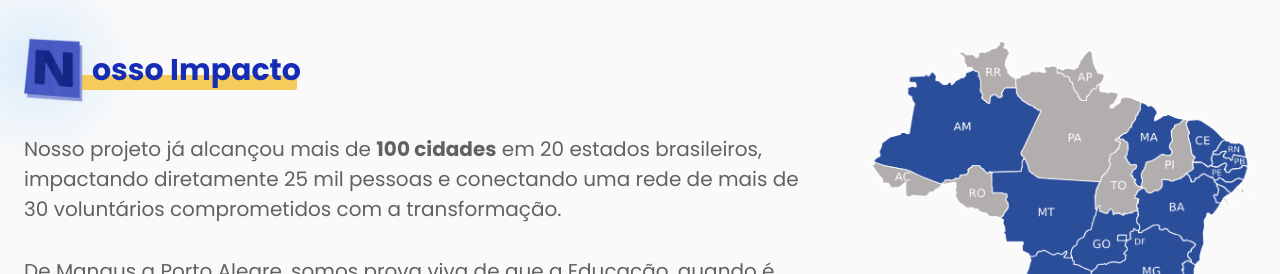
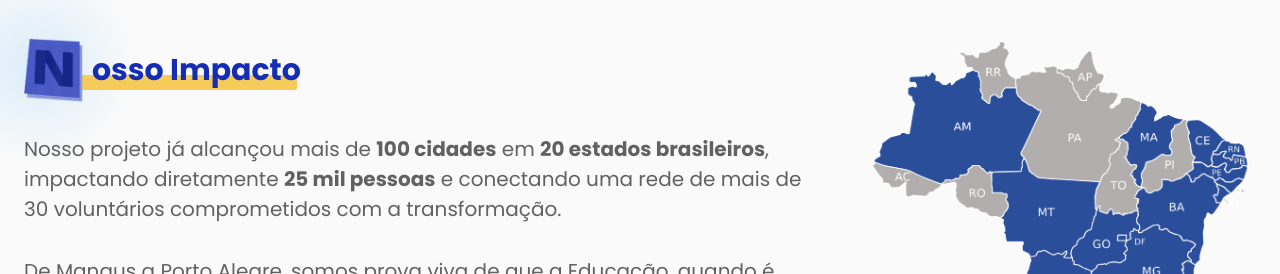
Before and after one commit to lucasffa/geduc-site, a SvelteKit app: page / in a window 1280 px wide. Shown: the part 780-1054 px from the top of the page. Built offline with nearby package versions, Linux system fonts and the light colour scheme.

Commit message:
Implementou dataprops de page.ts para page.svelte no fragmento do OurImpact no template

```diff
--- a/src/lib/types/components.ts
+++ b/src/lib/types/components.ts
@@ -973,6 +973,9 @@ export interface HomePageProps {
   /** Dados do hero */
   hero: HeroSectionProps;
 
+  /** Dados da seção de impacto */
+  ourImpact: OurImpactProps;
+
   /** Dados das estatísticas */
   stats: StatsSectionProps;
 
--- a/src/routes/+page.svelte
+++ b/src/routes/+page.svelte
@@ -206,12 +206,10 @@
 	<!-- Our Impact Section -->
 	<svelte:fragment slot="ourImpact" let:dispatch>
 		<OurImpact
-			title="Nosso Impacto"
-			impactText="Nosso projeto já alcançou mais de **100 cidades** em 20 estados brasileiros, impactando diretamente 25 mil pessoas e conectando uma rede de mais de 30 voluntários comprometidos com a transformação.
-			De Manaus a Porto Alegre, somos prova viva de que a Educação, quando é humana e acessível, rompe fronteiras, une realidades e cria futuros.
-Confira os estados brasileiros impactados pelas nossas iniciativas no mapa ao lado!!"
-			background="gradient"
-			layout="split-2-1"
+			title={data.pageData.ourImpact.title}
+			impactText={data.pageData.ourImpact.impactText}
+			background={data.pageData.ourImpact.background}
+			layout={data.pageData.ourImpact.layout}
 		/>
 	</svelte:fragment>
 
--- a/src/routes/+page.ts
+++ b/src/routes/+page.ts
@@ -38,9 +38,15 @@ export const load: PageLoad = async ({ fetch, params }) => {
         decorative: true
       },
 
+      ourImpact: {
+        title: 'Nosso Impacto',
+        impactText: 'Nosso projeto já alcançou mais de **100 cidades** em **20 estados brasileiros**, impactando diretamente **25 mil pessoas** e conectando uma rede de mais de 30 voluntários comprometidos com a transformação.\nDe Manaus a Porto Alegre, somos prova viva de que a Educação, quando é humana e acessível, rompe fronteiras, une realidades e cria futuros.\nConfira os estados brasileiros impactados pelas nossas iniciativas no mapa ao lado!!',
+        background: 'gradient' as const,
+        layout: 'split-2-1' as const
+      },
+
       stats: {
-        title: 'Nosso Impacto',
-        description: 'Nosso projeto já alcançou estudantes em todo o Brasil, criando uma rede nacional de apoio educacional que transforma vidas através de oportunidades.',
+        title: 'Estatísticas',
         stats: [
           {
             value: '100+',
@@ -240,6 +246,12 @@ export const load: PageLoad = async ({ fetch, params }) => {
           layout: 'centered' as const,
           size: 'lg' as const
         },
+        ourImpact: {
+          title: 'Nosso Impacto',
+          impactText: 'Transformando vidas através da educação.',
+          background: 'none' as const,
+          layout: 'default' as const
+        },
         stats: {
           stats: [],
           layout: 'grid' as const,
```
